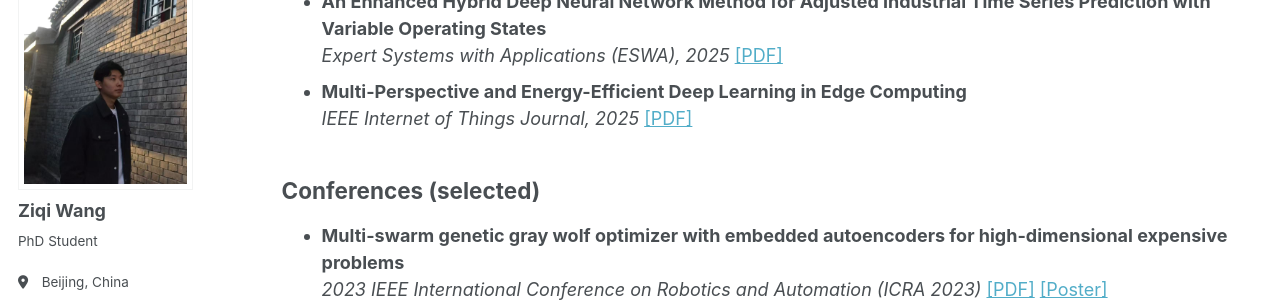
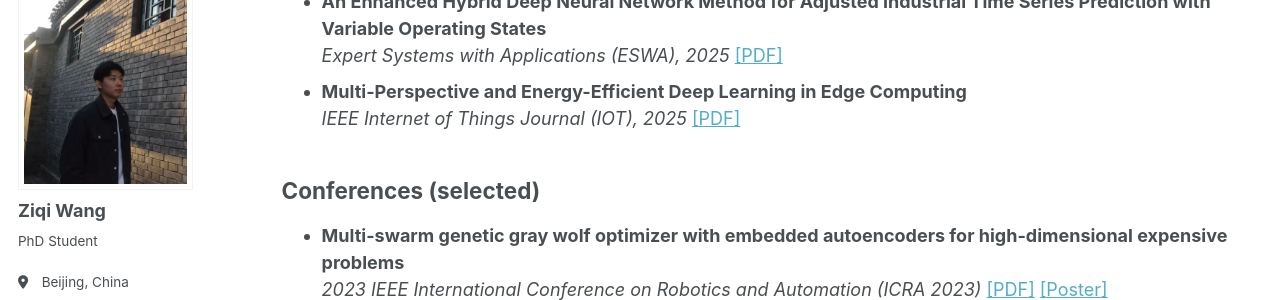
Before and after one commit to ZiqiWang0312/bio, a Jekyll site: the page built from _pages/publications.md, in a window 1280 px wide and 900 px high, scrolled down 761 px. Shown: the part 152-452 px from the top of the window. Built offline with Jekyll 4.4.1, drawn with Linux system fonts in a browser that asks for light colours; some web fonts are replaced; a script that is not in the unit is left out.

Commit message:
IOT-survey1

```diff
--- a/_pages/publications.md
+++ b/_pages/publications.md
@@ -78,7 +78,7 @@ author_profile: true
 
   <li>
     <strong> Multi-Perspective and Energy-Efficient Deep Learning in Edge Computing </strong><br/>
-    <em>IEEE Internet of Things Journal, 2025</em>
+    <em>IEEE Internet of Things Journal (IOT), 2025</em>
     <a href="https://ZiqiWang0312.github.io/bio/files/IOT-survey.pdf" target="_blank">[PDF]</a>
   </li>
 
```
